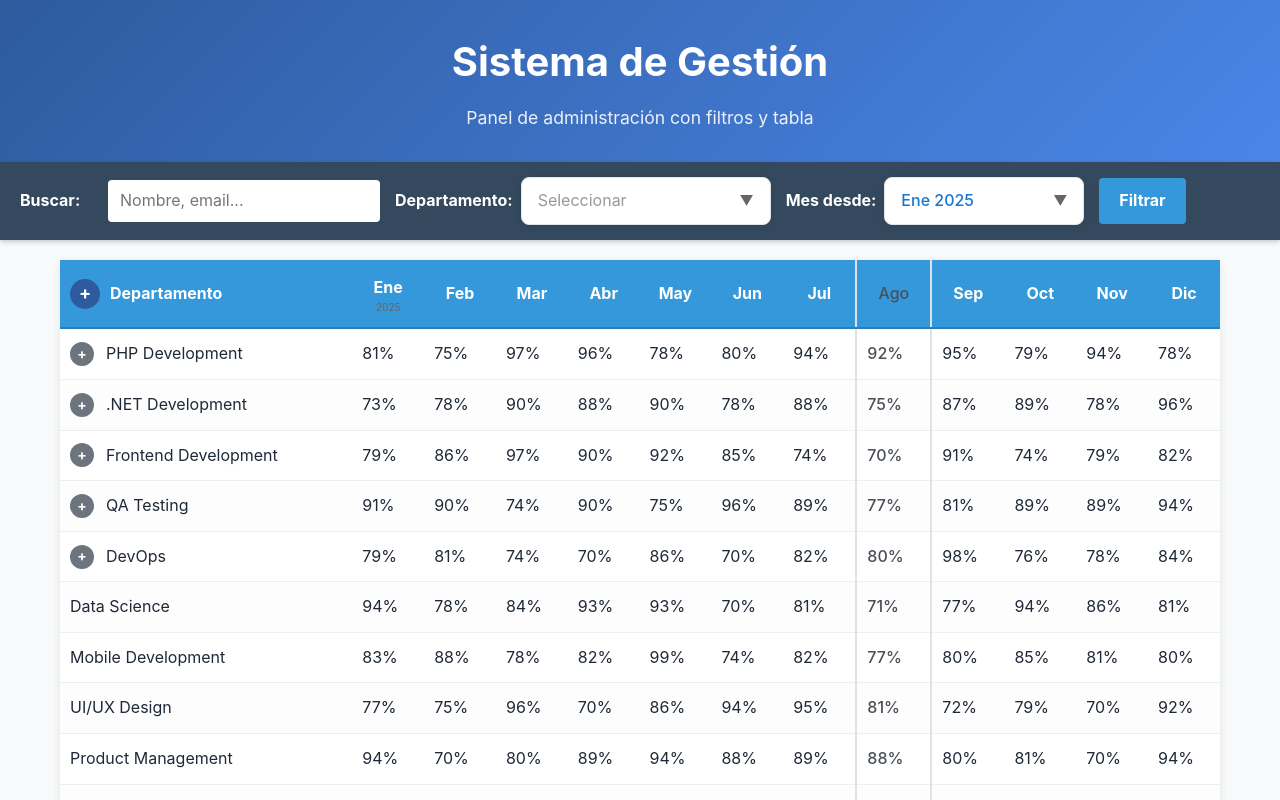
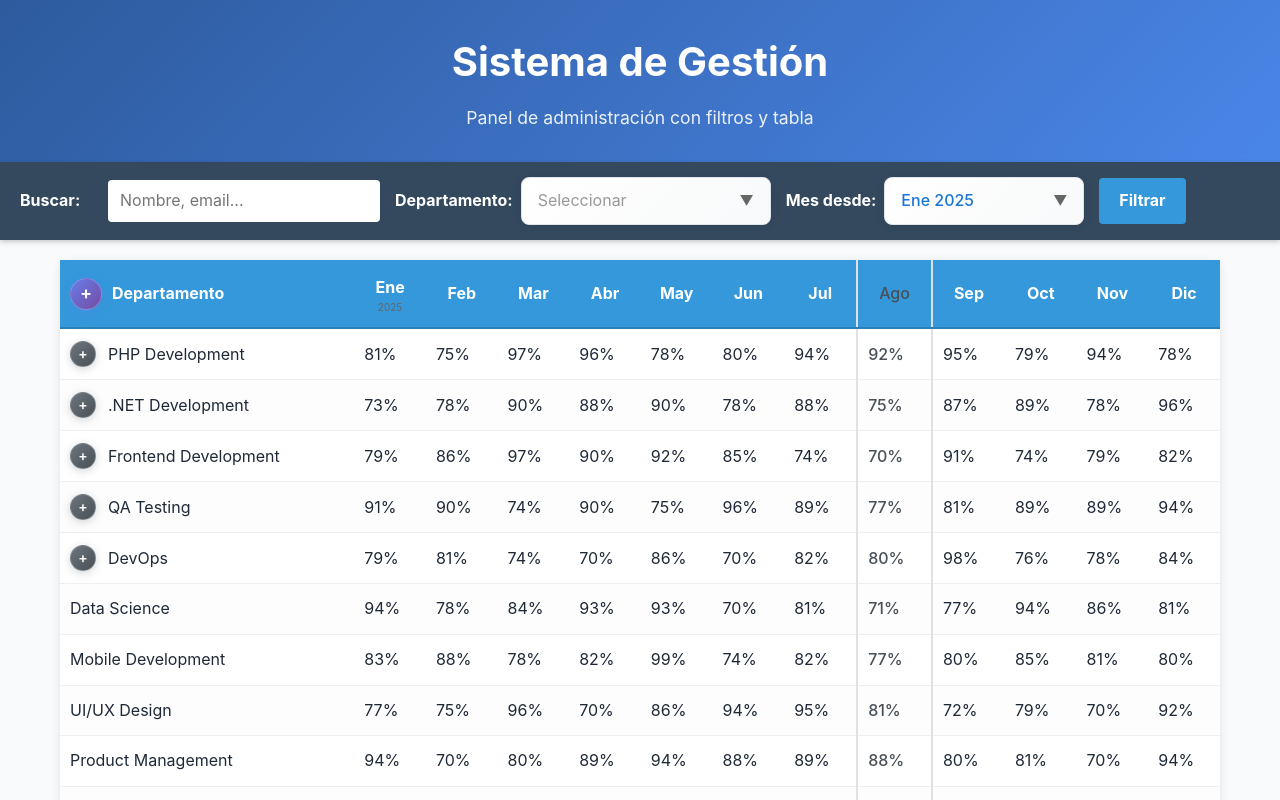
Before and after one commit to vicalmu/cp2, a React (Create React App) app: page /gantt in a window 1280 px wide. Shown: the top 800 px of the page. Built offline with nearby package versions, Linux system fonts and the light colour scheme.

Commit message:
✨ MEJORAS 7,8,9/9: Gradientes modernos implementados en botones y filtros

```diff
--- a/src/components/gantt/GanttView.tsx
+++ b/src/components/gantt/GanttView.tsx
@@ -209,7 +209,7 @@ const GanttView: React.FC = () => {
                   borderRadius: '8px',
                   padding: '10px 16px',
                   minHeight: '42px',
-                  background: 'white',
+                  background: 'linear-gradient(135deg, #ffffff 0%, #f8f9fa 100%)',
                   cursor: 'pointer',
                   display: 'flex',
                   alignItems: 'center',
@@ -353,7 +353,7 @@ const GanttView: React.FC = () => {
                   borderRadius: '8px',
                   padding: '10px 16px',
                   minHeight: '42px',
-                  background: 'white',
+                  background: 'linear-gradient(135deg, #ffffff 0%, #f8f9fa 100%)',
                   cursor: 'pointer',
                   display: 'flex',
                   alignItems: 'center',
@@ -492,15 +492,17 @@ const GanttView: React.FC = () => {
                     <button
                       onClick={toggleAllDepartments}
                       style={{
-                        background: '#2E5B9E',
+                        background: 'linear-gradient(135deg, #667eea 0%, #764ba2 100%)',
                         color: 'white',
-                        border: 'none',
-                        width: '30px',
-                        height: '30px',
+                        width: '32px',
+                        height: '32px',
                         borderRadius: '50%',
                         cursor: 'pointer',
                         fontSize: '18px',
-                        fontWeight: 'bold'
+                        fontWeight: '600',
+                        boxShadow: '0 3px 12px rgba(102, 126, 234, 0.3)',
+                        transition: 'all 0.3s cubic-bezier(0.4, 0, 0.2, 1)',
+                        border: '1px solid rgba(255,255,255,0.2)'
                       }}
                     >
                       {expandedDepartments.length === 25 ? '−' : '+'}
@@ -537,15 +539,17 @@ const GanttView: React.FC = () => {
                         <button
                           onClick={() => toggleDepartment(deptIndex)}
                           style={{
-                            background: '#6c757d',
+                            background: 'linear-gradient(135deg, #6c757d 0%, #495057 100%)',
                             color: 'white',
-                            border: 'none',
-                            width: '24px',
-                            height: '24px',
+                            width: '26px',
+                            height: '26px',
                             borderRadius: '50%',
                             cursor: 'pointer',
                             fontSize: '14px',
-                            fontWeight: 'bold'
+                            fontWeight: '600',
+                            boxShadow: '0 2px 8px rgba(108, 117, 125, 0.3)',
+                            transition: 'all 0.3s cubic-bezier(0.4, 0, 0.2, 1)',
+                            border: '1px solid rgba(255,255,255,0.2)'
                           }}
                         >
                           {expandedDepartments.includes(deptIndex) ? '−' : '+'}
```
